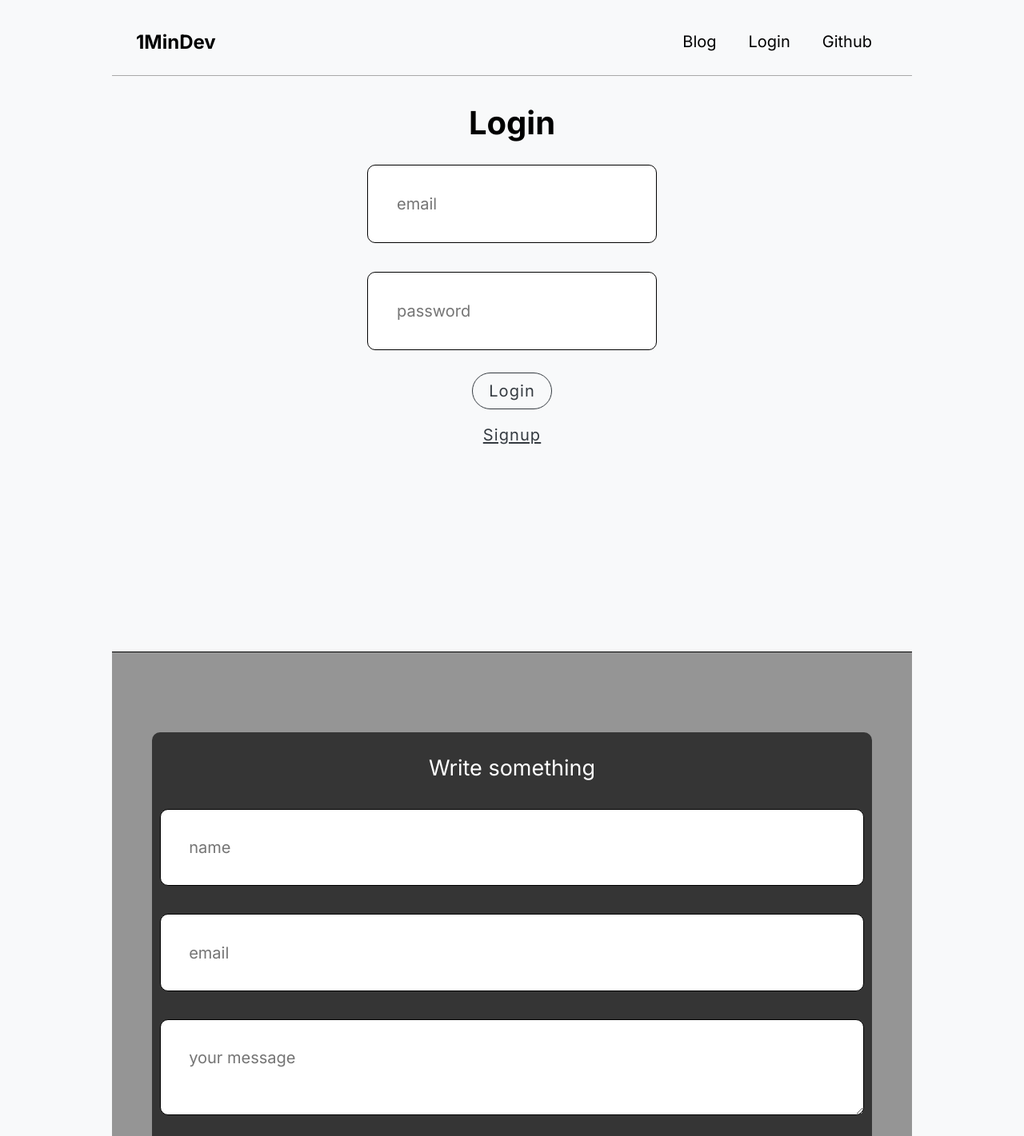
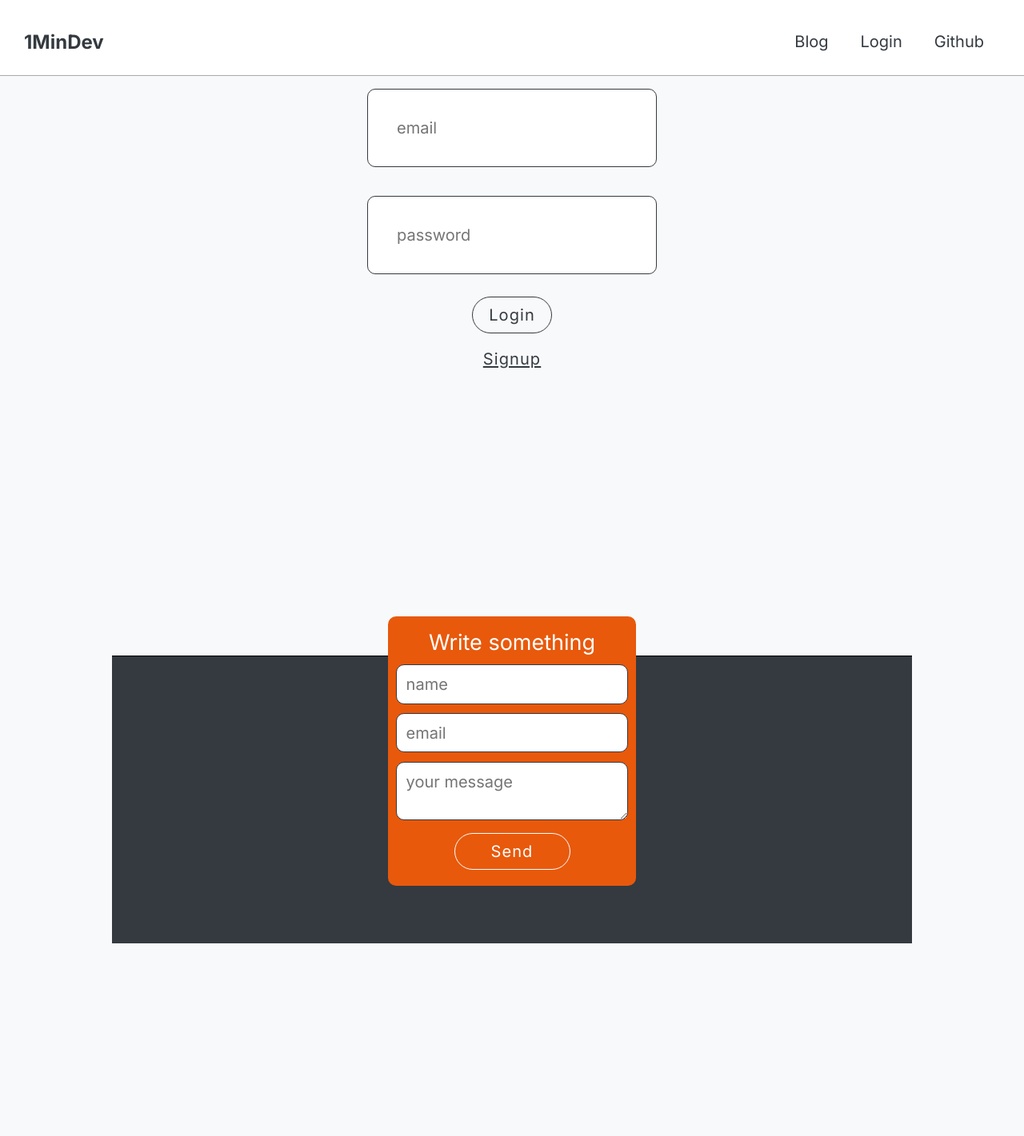
Before and after one commit to adkinsmpage/blog-page, a Next.js app: page /user/login in a window 1280 px wide. Shown: the top 1421 px of the page at 80% size. After the commit the page ends 1180 px from the top, so only its background shows below. Built offline with nearby package versions, Linux system fonts and the light colour scheme; no server answers.

Commit message:
add styles to main page

```diff
--- a/components/Footer/Footer.module.css
+++ b/components/Footer/Footer.module.css
@@ -1,12 +1,20 @@
 .wrapper {
   padding: 10% 5%;
-  background-color: rgb(149, 149, 149);
+  background-color: #343a40;
   border-top: 1px solid black;
+  position: relative;
+  height: 45vh;
+  margin-top: 100px;
 }
 .formWrapper {
   padding: 10px;
-  background-color: rgb(53, 53, 53);
+  background-color: #e8590c;
   border-radius: 10px;
+  position: absolute;
+  top: -50px;
+  left: 50%;
+  transform: translateX(-50%);
+  max-width: 900px;
 }
 .formWrapper form {
   display: flex;
--- a/components/NavBar/NavBar.module.css
+++ b/components/NavBar/NavBar.module.css
@@ -1,9 +1,18 @@
 .wrapper {
+  position: fixed;
+  left: 0;
+  right: 0;
+  background-color: red;
+  z-index: 2;
+  min-height: 10vh;
+}
+.navWrapper {
+  width: 100%;
+  background-color: white;
   display: flex;
   flex-wrap: wrap;
   justify-content: space-between;
   align-items: center;
-  min-height: 10vh;
   border-bottom: 1px solid darkgray;
   padding: 30px 30px 20px;
 }
@@ -11,6 +20,7 @@
   font-size: 2.4rem;
   font-weight: bold;
   cursor: pointer;
+  color: #343a40;
 }
 .navVisible {
   padding-top: 10px;
@@ -26,6 +36,7 @@
   display: flex;
   list-style: none;
   flex-direction: column;
+  color: #343a40;
 }
 .list li {
   padding: 10px 20px;
@@ -34,7 +45,7 @@
   transition: 0.2s ease-in;
 }
 .list li:hover {
-  background-color: rgb(92, 91, 91);
+  background-color: #e8590c;
   color: white;
 }
 
--- a/components/NavBar/NavBar.tsx
+++ b/components/NavBar/NavBar.tsx
@@ -22,6 +22,7 @@ export default function NavBar() {
 
   return (
     <div className={style.wrapper}>
+      <div className={style.navWrapper}>
         <p className={style.logo} onClick={() => router.push("/")}>
           1MinDev
         </p>
@@ -37,7 +38,9 @@ export default function NavBar() {
           <ul className={style.list}>
             <li onClick={() => goTo("/")}>Blog</li>
             <li
-            onClick={() => goTo(`${session ? "/user/profile" : "/user/login"}`)}
+              onClick={() =>
+                goTo(`${session ? "/user/profile" : "/user/login"}`)
+              }
             >
               {session ? "Profile" : "Login"}
             </li>
@@ -52,5 +55,6 @@ export default function NavBar() {
           </ul>
         </nav>
       </div>
+    </div>
   );
 }
--- a/components/Post/Post.tsx
+++ b/components/Post/Post.tsx
@@ -27,6 +27,8 @@ export default function Post({ data }: IPost) {
   useEffect(() => {
     handleGetSession();
   }, []);
+
+  console.log(data);
 
   const router = useRouter();
   const cutText = (length: number, text: string) => {
--- a/components/PostList/PostList.module.css
+++ b/components/PostList/PostList.module.css
@@ -0,0 +1,3 @@
+.wrapper {
+  margin-top: 10vh;
+}
--- a/pages/posts/newPost.tsx
+++ b/pages/posts/newPost.tsx
@@ -18,7 +18,7 @@ export default function NewPost({
     formState: { errors },
   } = useForm();
   const onSubmit = async (data: INewPost) => {
-    const post = { ...data, author: session.user.email };
+    const post = { ...data, author: session.user.name };
 
     const { data: response } = await axios.post("/api/newPost", post);
   };
--- a/styles/globals.css
+++ b/styles/globals.css
@@ -8,6 +8,7 @@
 }
 html {
   font-size: 62.5%;
+  background-color: #f8f9fa;
 }
 html,
 body {
@@ -29,13 +30,18 @@ input,
 textarea {
   padding: 4%;
   margin: 2% 0;
-  color: rgb(71, 71, 71);
+  color: #343a40;
   border-radius: 10px;
   border-style: none;
   outline: none;
   font-family: "Inter";
-  border: 1px solid black;
+  border: 1px solid #343a40;
   font-size: 2rem;
+}
+
+input:focus,
+textarea:focus {
+  border: 1px solid #ff922b;
 }
 
 button {
```
Also changed, not shown: components/Post/Post.module.css (+8 -4 lines). Lines whose indentation alone changed are shown as unchanged.
